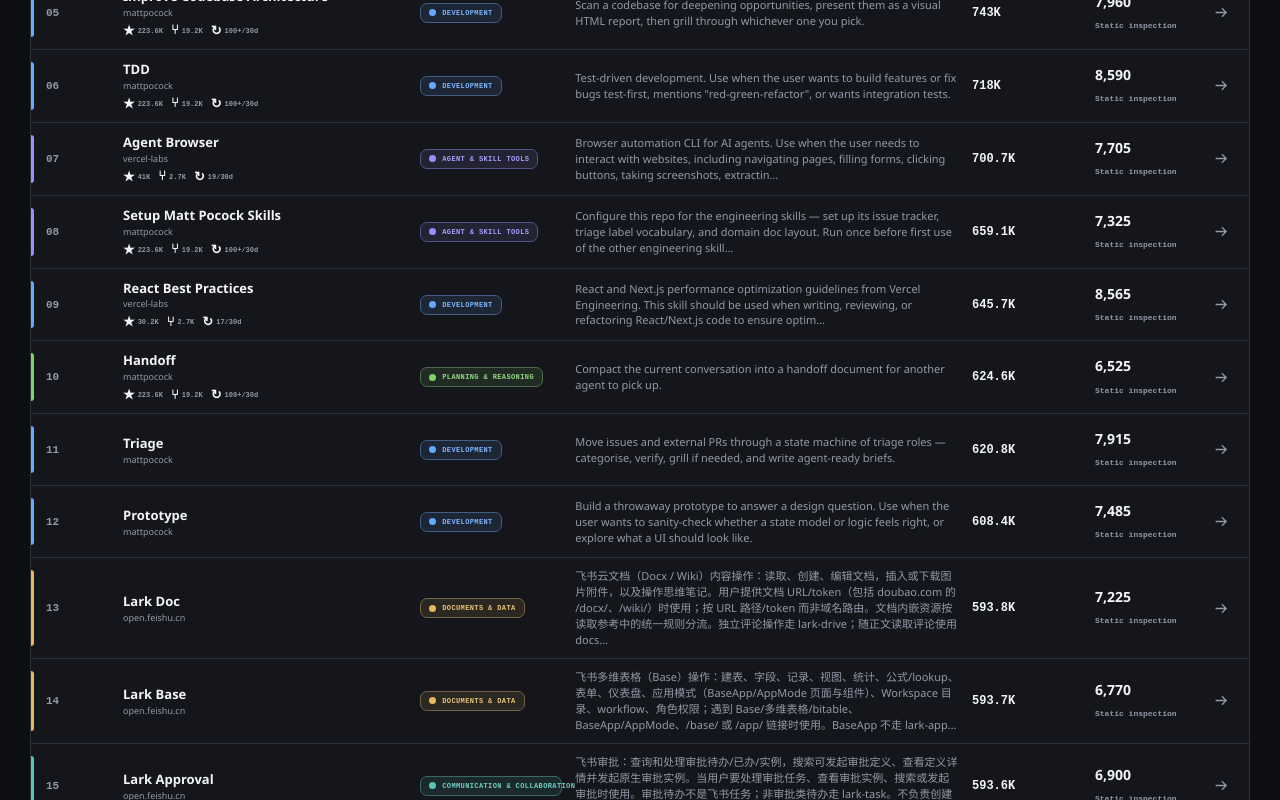
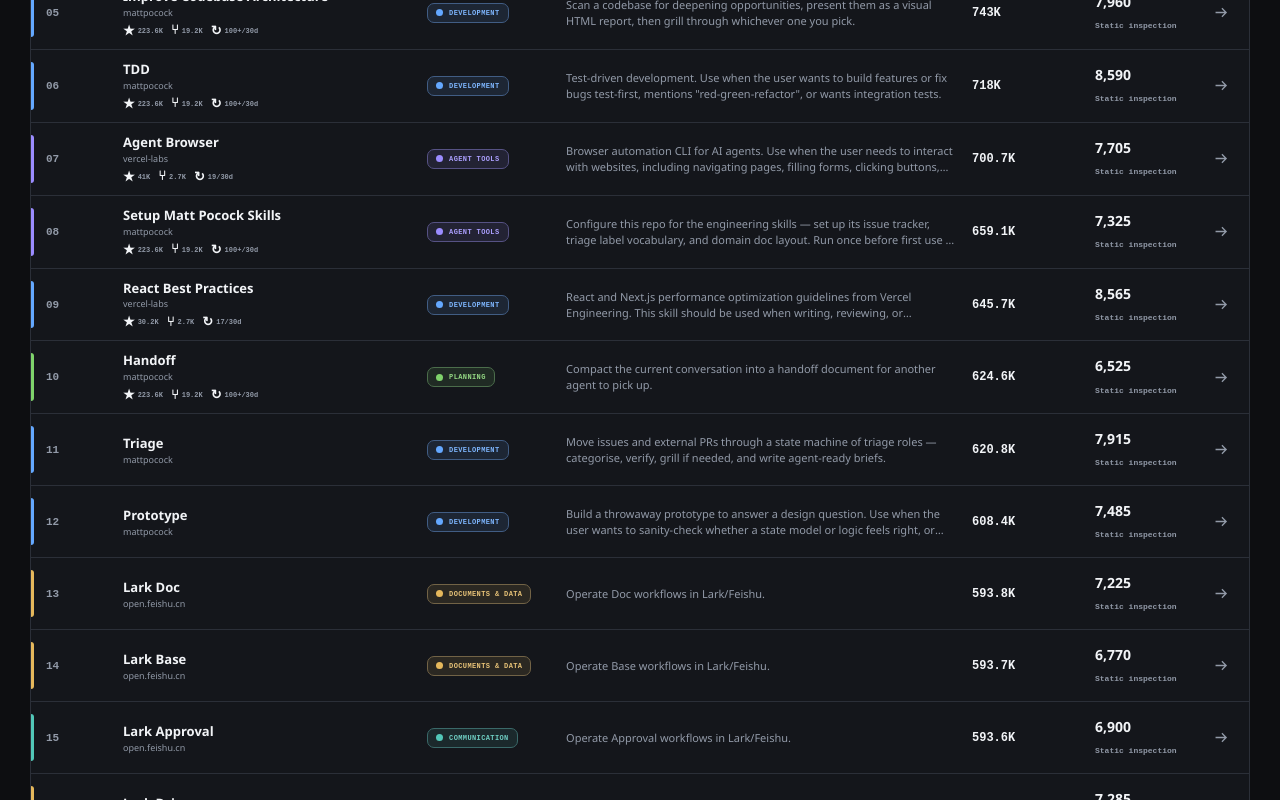
Before and after one commit to jordanranz/skillprint, a Next.js app: page / in a window 1280 px wide. Shown: the part 1280-2080 px from the top of the page. Built offline with nearby package versions, Linux system fonts and the light colour scheme.

Commit message:
Tighten catalog row content

```diff
--- a/components/catalog.tsx
+++ b/components/catalog.tsx
@@ -14,9 +14,20 @@ type CategoryFilter = "all" | CategoryId;
 const labels: Record<Sort,string> = { popular: "Ranked by recorded installs", power: "Ranked by score" };
 const formatInstalls = (value:number) => new Intl.NumberFormat("en-US", { notation:"compact", maximumFractionDigits:1 }).format(value);
 
-function CategoryChip({ skill }: { skill: Pick<CatalogEntry,"category"> }) {
+const compactCategoryLabels: Record<CategoryId,string> = {
+  "agent-skill-tools": "Agent tools",
+  "communication-collaboration": "Communication",
+  "design-ux": "Design & UX",
+  development: "Development",
+  "documents-data": "Documents & data",
+  infrastructure: "Infrastructure",
+  "media-creation": "Media creation",
+  "planning-reasoning": "Planning",
+};
+
+function CategoryChip({ skill, compact = false }: { skill: Pick<CatalogEntry,"category">; compact?: boolean }) {
   const category = categoryById[skill.category];
-  return <span className="category-chip" style={{"--category":category.color} as React.CSSProperties}><i/>{category.label}</span>;
+  return <span className="category-chip" title={category.label} style={{"--category":category.color} as React.CSSProperties}><i/>{compact ? compactCategoryLabels[skill.category] : category.label}</span>;
 }
 
 export function Catalog({ ranking, generatedAt }: { ranking: CatalogEntry[]; generatedAt: string }) {
@@ -39,7 +50,7 @@ export function Catalog({ ranking, generatedAt }: { ranking: CatalogEntry[]; gen
     <section className="shell ranking"><div className="section-heading rank-heading"><div><p className="eyebrow">Current top 100</p><h2>{labels[sort]}</h2></div><div className="sort-control" role="group" aria-label="Sort skills">{(["popular","power"] as Sort[]).map(value=><button key={value} className={sort===value?"active":""} onClick={()=>setSort(value)}>{value === "popular" ? "Popular" : "Score"}</button>)}</div></div>
       <div className="taxonomy-filter"><div className="category-filter" role="group" aria-label="Filter by category"><button className={category==="all"?"active":""} onClick={()=>chooseCategory("all")}><i/>All skills</button>{categories.map(item=><button key={item.id} className={category===item.id?"active":""} style={{"--category":item.color} as React.CSSProperties} onClick={()=>chooseCategory(item.id)}><i/>{item.label}</button>)}</div>{availableTags.length > 0 && <div className="tag-filter" role="group" aria-label="Refine by capability"><span>Refine</span>{availableTags.map(tag=><button key={tag} className={tags.includes(tag)?"active":""} aria-pressed={tags.includes(tag)} onClick={()=>toggleTag(tag)}>{tag}</button>)}</div>}</div>
       <div className="result-count"><span>{filtered.length} {filtered.length === 1 ? "skill" : "skills"}</span>{(category!=="all" || tags.length>0) && <button onClick={()=>{chooseCategory("all");setTags([]);}}>Clear filters</button>}</div>
-      <div className={`skill-ledger sort-${sort}`}><div className="ledger-head"><span>All-time rank</span><span>Skill</span><span>Category</span><span>Purpose</span><span>Recorded installs</span><span>Score</span><span/></div>{filtered.length ? filtered.map((skill)=><Link className="skill-row" href={`/skill/${skill.detailSlug}`} key={skill.id} style={{"--category":skill.color} as React.CSSProperties}><span className="rank-number">{String(skill.rank).padStart(2,"0")}</span><span className="ledger-name"><b>{skill.name}</b><small>{skill.owner}</small>{skill.ecosystem && <EcosystemFacts ecosystem={skill.ecosystem}/>}</span><CategoryChip skill={skill}/><span className="ledger-purpose">{skill.purpose}</span><span className="ledger-installs"><b>{formatInstalls(skill.installs)}</b></span><span className={`ledger-power ${skill.power===null?"pending":""}`}><b>{skill.power?.toLocaleString() ?? "—"}</b><small>{skill.scout === "Not inspected" ? "Not scouted" : skill.scout}</small></span><ArrowIcon className="row-arrow"/></Link>) : <div className="empty-state"><strong>No matching skills</strong><span>Clear a filter or try another search.</span></div>}</div>
+      <div className={`skill-ledger sort-${sort}`}><div className="ledger-head"><span>All-time rank</span><span>Skill</span><span>Category</span><span>Purpose</span><span>Recorded installs</span><span>Score</span><span/></div>{filtered.length ? filtered.map((skill)=><Link className="skill-row" href={`/skill/${skill.detailSlug}`} key={skill.id} style={{"--category":skill.color} as React.CSSProperties}><span className="rank-number">{String(skill.rank).padStart(2,"0")}</span><span className="ledger-name"><b>{skill.name}</b><small>{skill.owner}</small>{skill.ecosystem && <EcosystemFacts ecosystem={skill.ecosystem}/>}</span><CategoryChip skill={skill} compact/><span className="ledger-purpose">{skill.catalogPurpose}</span><span className="ledger-installs"><b>{formatInstalls(skill.installs)}</b></span><span className={`ledger-power ${skill.power===null?"pending":""}`}><b>{skill.power?.toLocaleString() ?? "—"}</b><small>{skill.scout === "Not inspected" ? "Not scouted" : skill.scout}</small></span><ArrowIcon className="row-arrow"/></Link>) : <div className="empty-state"><strong>No matching skills</strong><span>Clear a filter or try another search.</span></div>}</div>
       <p className="data-note">skills.sh all-time recorded-install snapshot · all {ranking.length} eligible skills · updated {new Date(generatedAt).toLocaleString()} · rank movement is unavailable until a comparable historical snapshot exists.</p>
     </section>
   </main></>;
--- a/lib/catalog-data.ts
+++ b/lib/catalog-data.ts
@@ -24,6 +24,7 @@ export type CatalogEntry = {
   name: string;
   owner: string;
   purpose: string;
+  catalogPurpose: string;
   installs: number;
   rankDelta: number | null;
   power: number | null;
@@ -46,6 +47,13 @@ const auditById = new Map((auditSnapshot.audits as unknown as AuditReport[]).map
 const ecosystemBySource = ecosystemSnapshot.repositories as Record<string, NonNullable<Skill["ecosystem"]>>;
 
 const titleize = (slug:string) => slug.split("-").map(word => /^(ai|api|ui|ux|pdf|tdd|mcp|okr|vc|im|gpt)$/i.test(word) ? word.toUpperCase() : word.charAt(0).toUpperCase()+word.slice(1)).join(" ");
+const containsCjk = (value: string) => /[\u3400-\u9fff\uf900-\ufaff]/u.test(value);
+
+function catalogSynopsis(entry: SnapshotSkill, purpose: string) {
+  if (!containsCjk(purpose)) return purpose;
+  const feature = titleize(entry.slug.replace(/^lark-/, ""));
+  return `Operate ${feature} workflows in Lark/Feishu.`;
+}
 
 function classify(entry: SnapshotSkill): { category: CategoryId; tags: FunctionalTag[]; reason: string } {
   const value = `${entry.slug} ${entry.source}`.toLowerCase();
@@ -83,13 +91,15 @@ export const catalogEntries: CatalogEntry[] = snapshot.skills.map((entry) => {
   const currentAudit = audit?.hash === entry.hash ? audit : undefined;
   const derived = classify(entry);
   const category = reviewed?.category ?? derived.category;
+  const purpose = currentAudit?.purpose ?? reviewed?.purpose ?? fallbackPurpose(entry,category);
   return {
     id: entry.id,
     rank: entry.rank,
     slug: entry.slug,
     name: reviewed?.name ?? titleize(entry.name),
     owner: entry.source.split("/")[0],
-    purpose: currentAudit?.purpose ?? reviewed?.purpose ?? fallbackPurpose(entry,category),
+    purpose,
+    catalogPurpose: catalogSynopsis(entry, purpose),
     installs: entry.installs,
     rankDelta: null,
     power: currentAudit?.power ?? null,
```
Also changed, not shown: app/globals.css.
